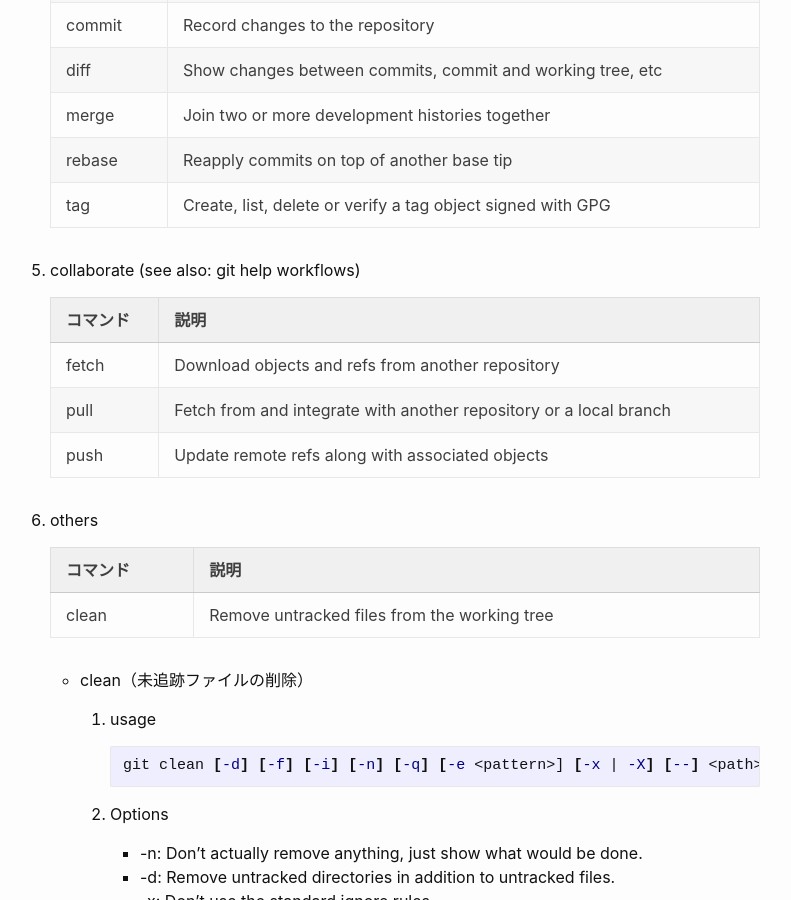
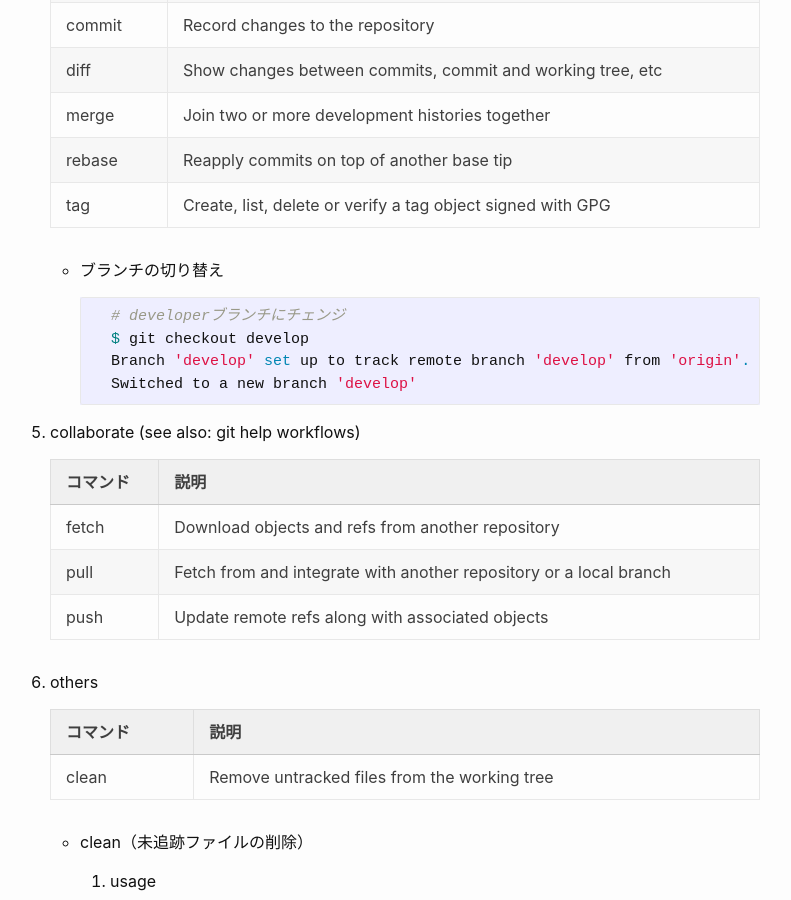
Before and after one commit to gekal/gekal.github.io, a Jekyll site: the page built from _posts/2019-05-04-how-to-use-git.markdown, in a window 1280 px wide and 900 px high, scrolled down 1743 px. Shown: the whole window, without its empty margins (250-1041 px from the left). Built offline with Jekyll 4.4.1, drawn with Linux system fonts in a browser that asks for light colours; comment, search, counter and statistics services are not loaded.

Commit message:
ブランチの切り替えの説明を追加

````diff
--- a/_posts/2019-05-04-how-to-use-git.markdown
+++ b/_posts/2019-05-04-how-to-use-git.markdown
@@ -70,6 +70,15 @@ tags: git
     | rebase   | Reapply commits on top of another base tip                  |
     | tag      | Create, list, delete or verify a tag object signed with GPG |
 
+    * ブランチの切り替え
+
+        ```bash
+        # developerブランチにチェンジ
+        $ git checkout develop
+        Branch 'develop' set up to track remote branch 'develop' from 'origin'.
+        Switched to a new branch 'develop'
+        ```
+
 5. collaborate (see also: git help workflows)
 
     | コマンド | 説明                                                               |
````
